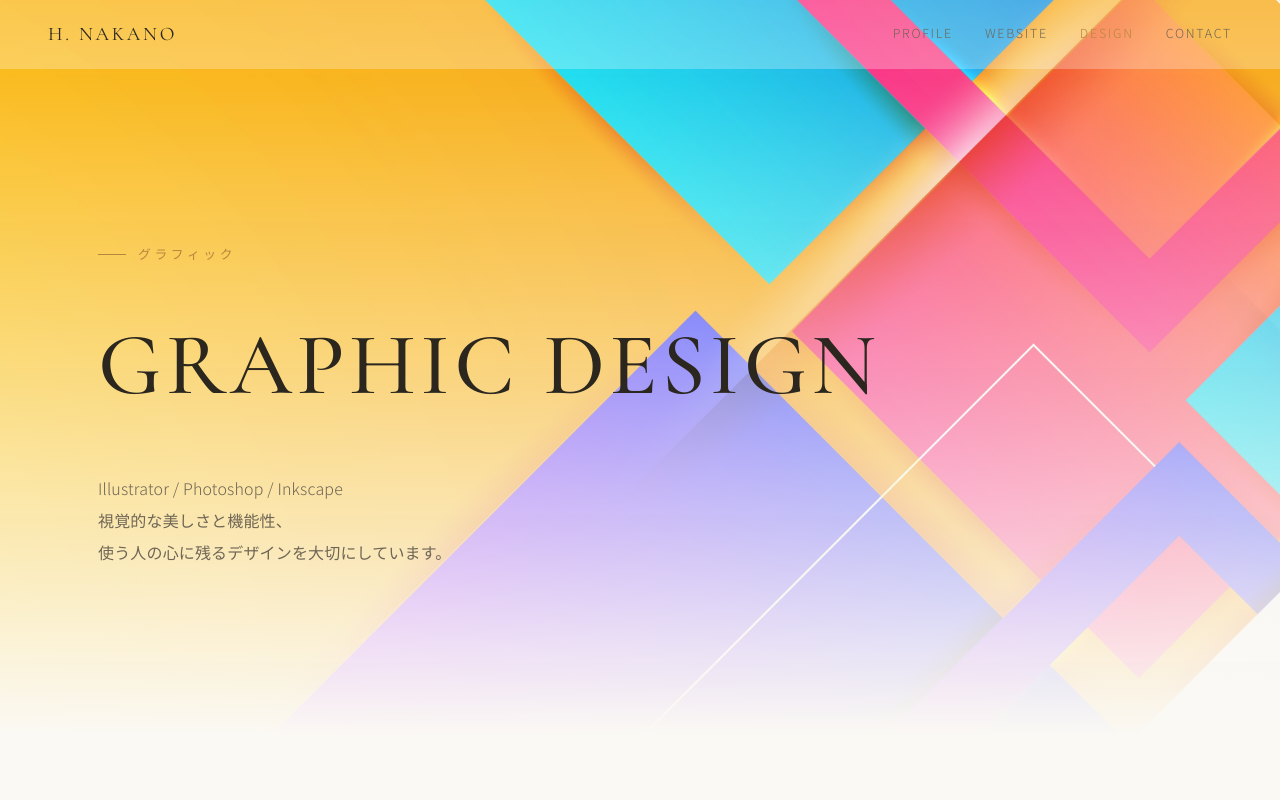
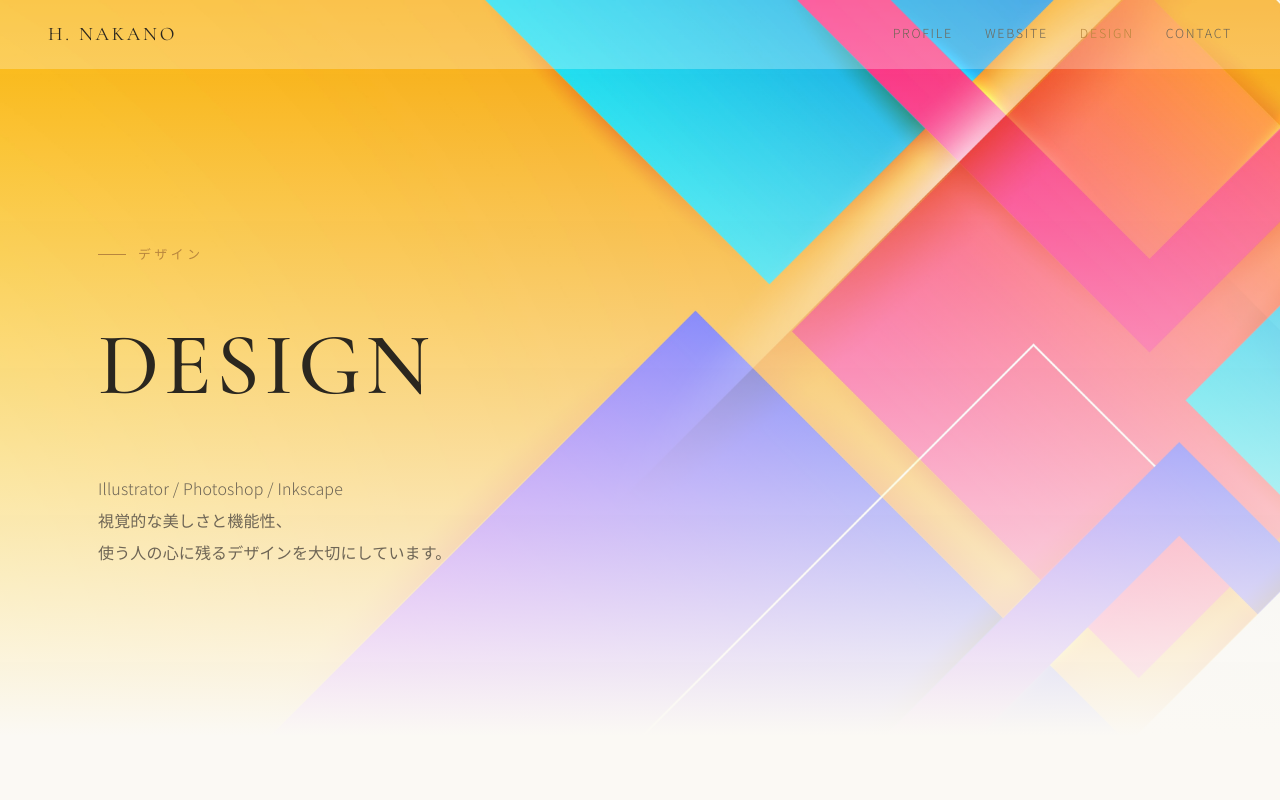
Before and after one commit to nakano-hiroyuki/portfolio-react, a React (Vite) app: page /design in a window 1280 px wide. Shown: the top 800 px of the page. Built offline with nearby package versions, Linux system fonts and the light colour scheme.

Commit message:
💄 UI修正

```diff
--- a/src/components/Footer.css
+++ b/src/components/Footer.css
@@ -2,9 +2,7 @@
   --text: #f3efe5;
   --text-muted: rgba(243, 239, 229, 0.7);
   --text-faint: rgba(243, 239, 229, 0.48);
-  --line: rgba(243, 239, 229, 0.14);
 
-  border-top: 1px solid var(--line);
   background: #291e10;
   color: var(--text);
   padding-top: clamp(3.5rem, 8vw, 6rem);
@@ -68,7 +66,6 @@
 }
 
 .site-footer__bottom {
-  border-top: 1px solid var(--line);
   padding: 1.5rem clamp(1.25rem, 5vw, 3rem);
   text-align: center;
   font-size: 0.72rem;
--- a/src/pages/Design.jsx
+++ b/src/pages/Design.jsx
@@ -41,8 +41,8 @@ export default function Design() {
           <img src="/images/design/デザイン背景.jpeg" alt="" />
         </div>
         <div className="container page-hero__content">
-          <Reveal as="div" className="eyebrow">グラフィック</Reveal>
-          <Reveal as="h1" delay={80} className="page-hero__title">GRAPHIC DESIGN</Reveal>
+          <Reveal as="div" className="eyebrow">デザイン</Reveal>
+          <Reveal as="h1" delay={80} className="page-hero__title">DESIGN</Reveal>
           <Reveal as="p" delay={160} className="page-hero__lead">
             Illustrator / Photoshop / Inkscape
             <br />
```
